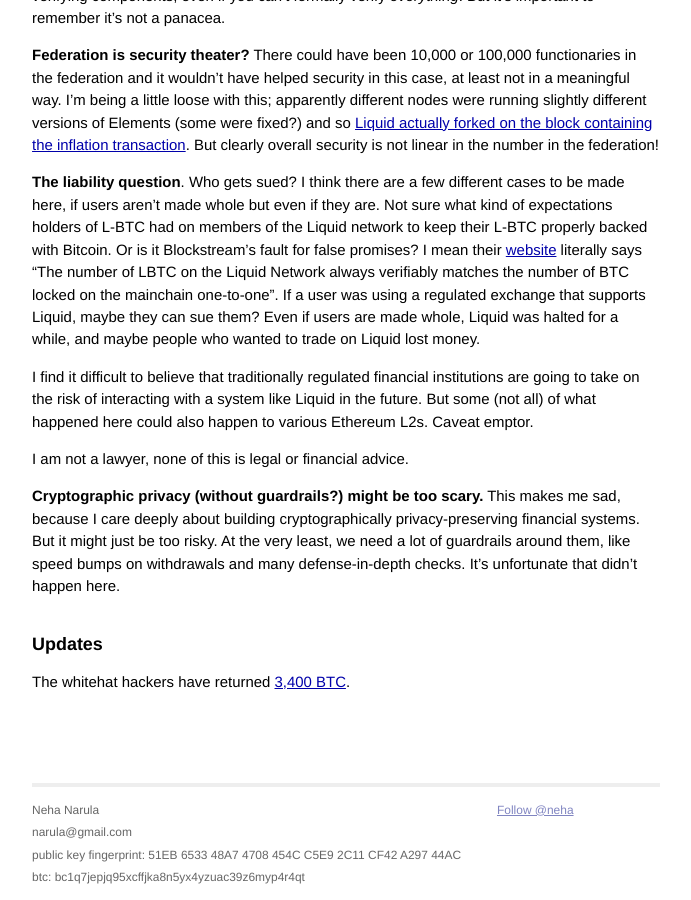
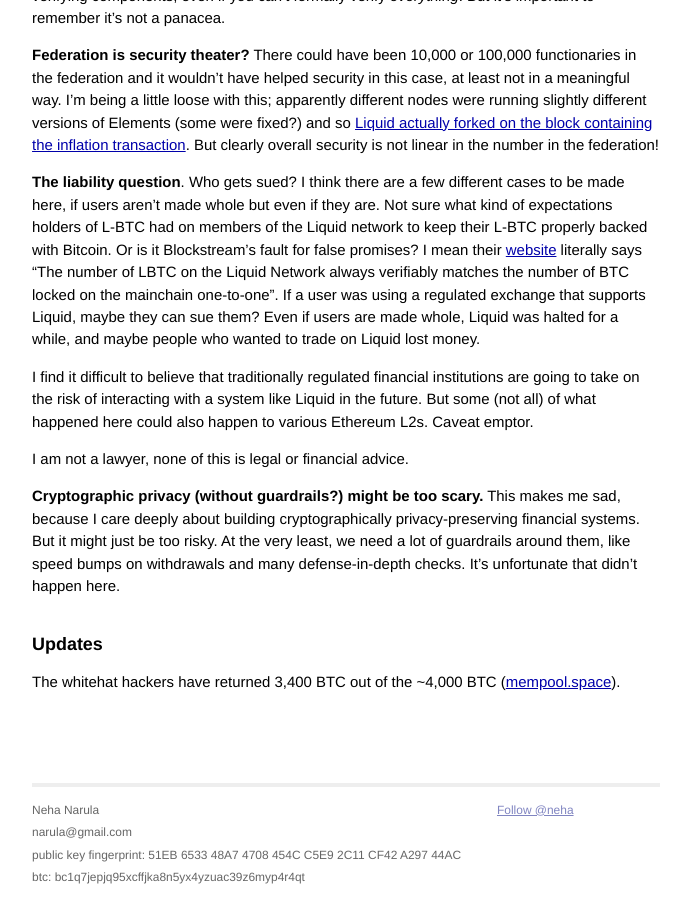
Before and after one commit to narula/narula.github.io, a Jekyll site: the page built from _posts/2026-09-07-liquid-hack.md, in a window 1280 px wide and 900 px high, scrolled down 2214 px. Shown: the whole window, without its empty margins (294-985 px from the left). Built offline with Jekyll 4.4.1, drawn with Linux system fonts in a browser that asks for light colours; comment, search, counter and statistics services are not loaded.

Commit message:
better link

```diff
--- a/_posts/2026-09-07-liquid-hack.md
+++ b/_posts/2026-09-07-liquid-hack.md
@@ -156,4 +156,4 @@
 
 ## Updates
 
-The whitehat hackers have returned [3,400 BTC](https://x.com/mononautical/status/2096989843645726942).
+The whitehat hackers have returned 3,400 BTC out of the ~4,000 BTC ([mempool.space](https://mempool.space/tx/a6d697a25266ce3c78774fd1d75f896b7af522ada209b0f6228ea497bc49a46d)).
```
